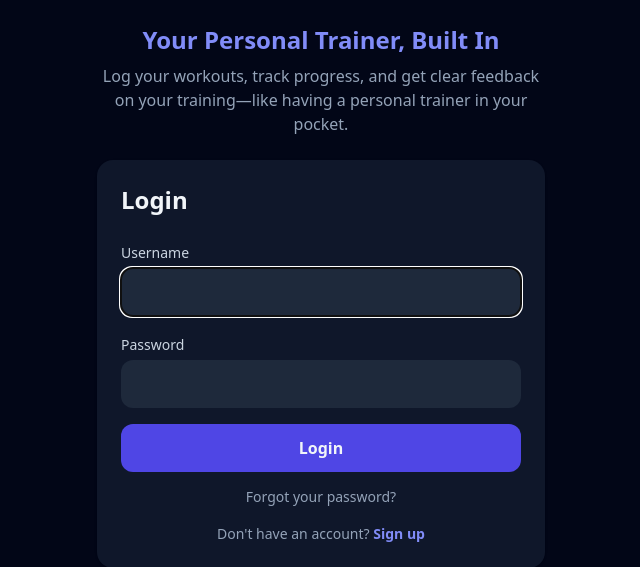
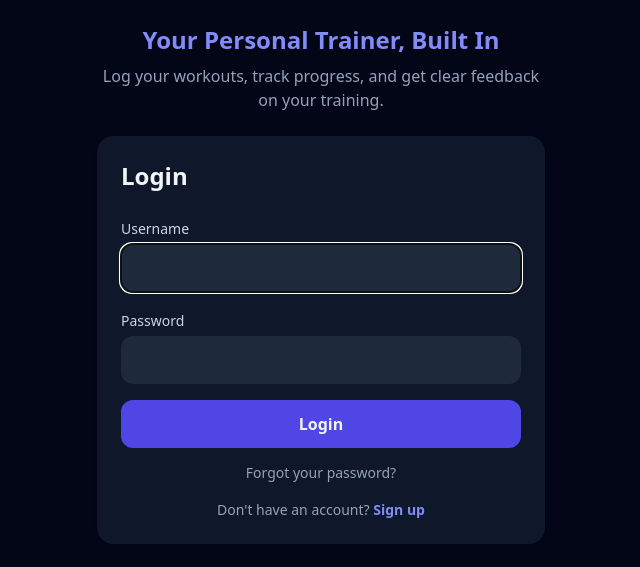
Before and after one commit to Gzeppe/workout-tracker, a Django app: page /accounts/login/ in a window 1280 px wide. Shown: the part 283-850 px from the top of the page, without its empty margins (319-959 px from the left). Run offline with Django 5.2, Linux system fonts and the light colour scheme; some libraries are stand-ins or nearby versions.

Commit message:
Update login page tagline
Co-Authored-By: Claude Opus 4.5 <noreply@anthropic.com>

```diff
--- a/web/templates/registration/login.html
+++ b/web/templates/registration/login.html
@@ -12,7 +12,7 @@
   <!-- Marketing Blurb -->
   <div class="text-center max-w-md mx-auto mb-6">
     <h2 class="text-2xl font-bold text-indigo-400 mb-2">Your Personal Trainer, Built In</h2>
-    <p class="text-slate-400">Log your workouts, track progress, and get clear feedback on your training—like having a personal trainer in your pocket.</p>
+    <p class="text-slate-400">Log your workouts, track progress, and get clear feedback on your training.</p>
   </div>
 
   <div class="bg-slate-900 rounded-2xl p-6 shadow max-w-md mx-auto">
```
